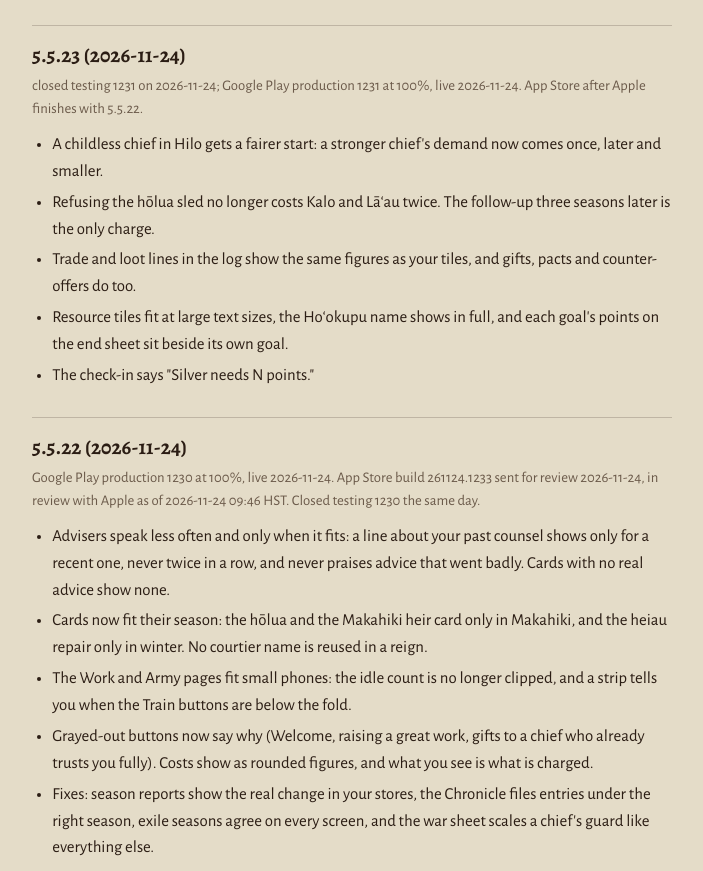
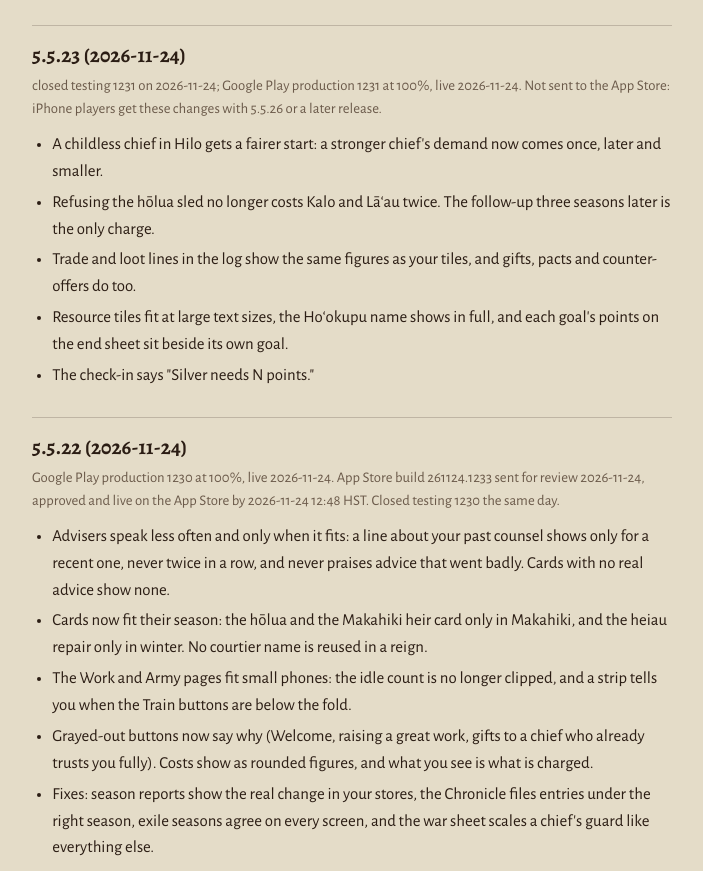
Before and after one commit to leftym/Duralek, a plain HTML site: page alii/release-notes.html in a window 1280 px wide. Shown: the part 1036-1907 px from the top of the page, without its empty margins (288-991 px from the left). Drawn offline with Linux system fonts and the light colour scheme.

Commit message:
Aliʻi release notes: 5.5.22 live on the App Store, 5.5.23 Google Play only
Co-Authored-By: Claude Opus 5.5 <noreply@anthropic.com>
Claude-Session: https://claude.ai/code/session_013z2ydSFxaMUs1ZUjegomNp

```diff
--- a/alii/release-notes.html
+++ b/alii/release-notes.html
@@ -62,7 +62,7 @@ a{color:var(--kalo)}
 <li>Text: American spelling throughout, no "Kingdom" before unification, "vassal" removed, and Hāʻena spelled with its kahakō.</li>
 </ul></section>
 <section class="rel"><h2>5.5.23 (2026-11-24)</h2>
-<p class="where">closed testing 1231 on 2026-11-24; Google Play production 1231 at 100%, live 2026-11-24. App Store after Apple finishes with 5.5.22.</p>
+<p class="where">closed testing 1231 on 2026-11-24; Google Play production 1231 at 100%, live 2026-11-24. Not sent to the App Store: iPhone players get these changes with 5.5.26 or a later release.</p>
 
 <ul>
 <li>A childless chief in Hilo gets a fairer start: a stronger chief's demand now comes once, later and smaller.</li>
@@ -72,7 +72,7 @@ a{color:var(--kalo)}
 <li>The check-in says "Silver needs N points."</li>
 </ul></section>
 <section class="rel"><h2>5.5.22 (2026-11-24)</h2>
-<p class="where">Google Play production 1230 at 100%, live 2026-11-24. App Store build 261124.1233 sent for review 2026-11-24, in review with Apple as of 2026-11-24 09:46 HST. Closed testing 1230 the same day.</p>
+<p class="where">Google Play production 1230 at 100%, live 2026-11-24. App Store build 261124.1233 sent for review 2026-11-24, approved and live on the App Store by 2026-11-24 12:48 HST. Closed testing 1230 the same day.</p>
 
 <ul>
 <li>Advisers speak less often and only when it fits: a line about your past counsel shows only for a recent one, never twice in a row, and never praises advice that went badly. Cards with no real advice show none.</li>
```
